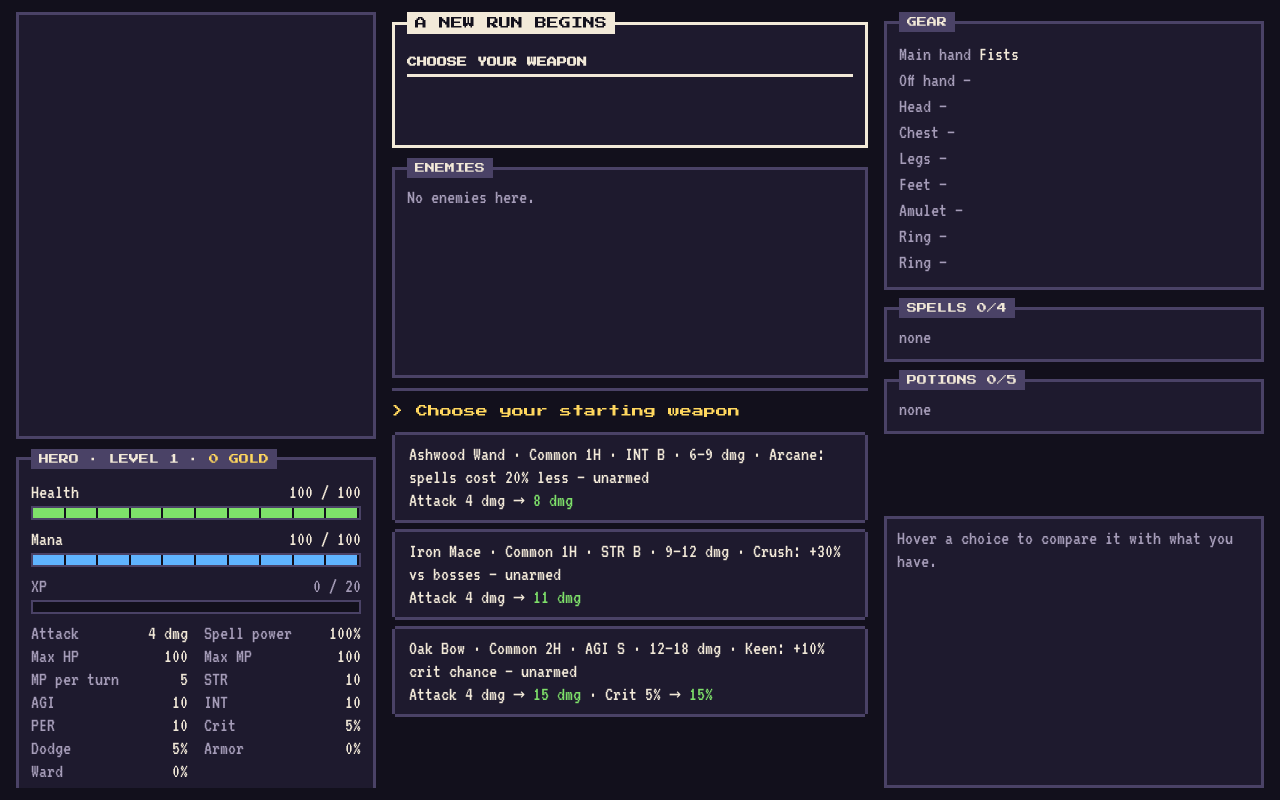
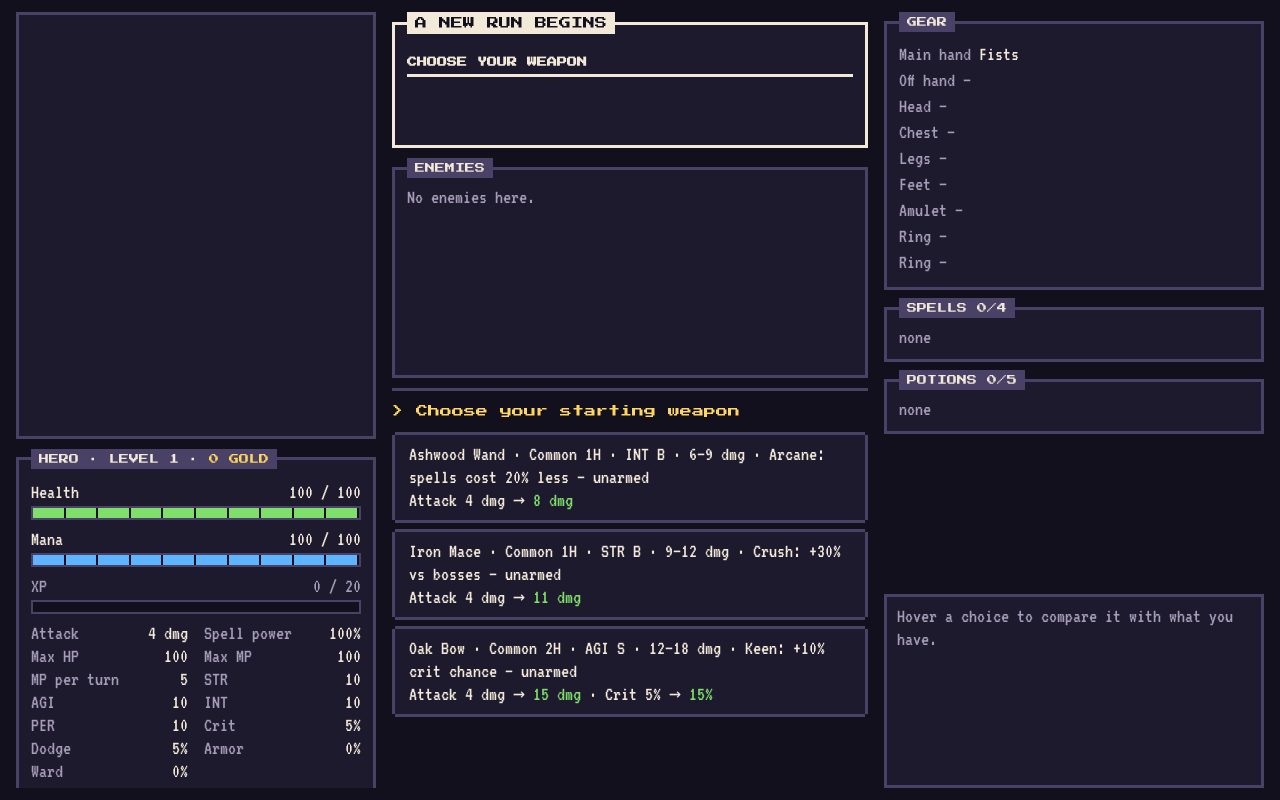
Before and after one commit to ThomasLyy/Text-based-RPG, a website built with Vite: page index.html in a window 1280 px wide. Built offline with nearby package versions, Linux system fonts and the light colour scheme.

Commit message:
UI: gear box takes 75% of the right column, comparison 25%

```diff
--- a/src/style.css
+++ b/src/style.css
@@ -62,7 +62,7 @@ main {
   #left, #center, #right { display: grid; gap: 10px; min-height: 0; }
   #left { grid-template-rows: 55% minmax(0, 1fr); }
   #center { grid-template-rows: minmax(0, 1fr) 220px 400px; }
-  #right { grid-template-rows: minmax(0, 1fr) 35%; }
+  #right { grid-template-rows: minmax(0, 1fr) 25%; }
   #left > *, #center > *, #right > * { min-height: 0; overflow-y: auto; margin: 0; order: 0; } /* order: undo the phone column's reordering */
   #mapbox { border: 3px solid var(--border); background: var(--panel); padding: 6px; }
   #map, #map svg { height: 100%; max-height: none; }
```
